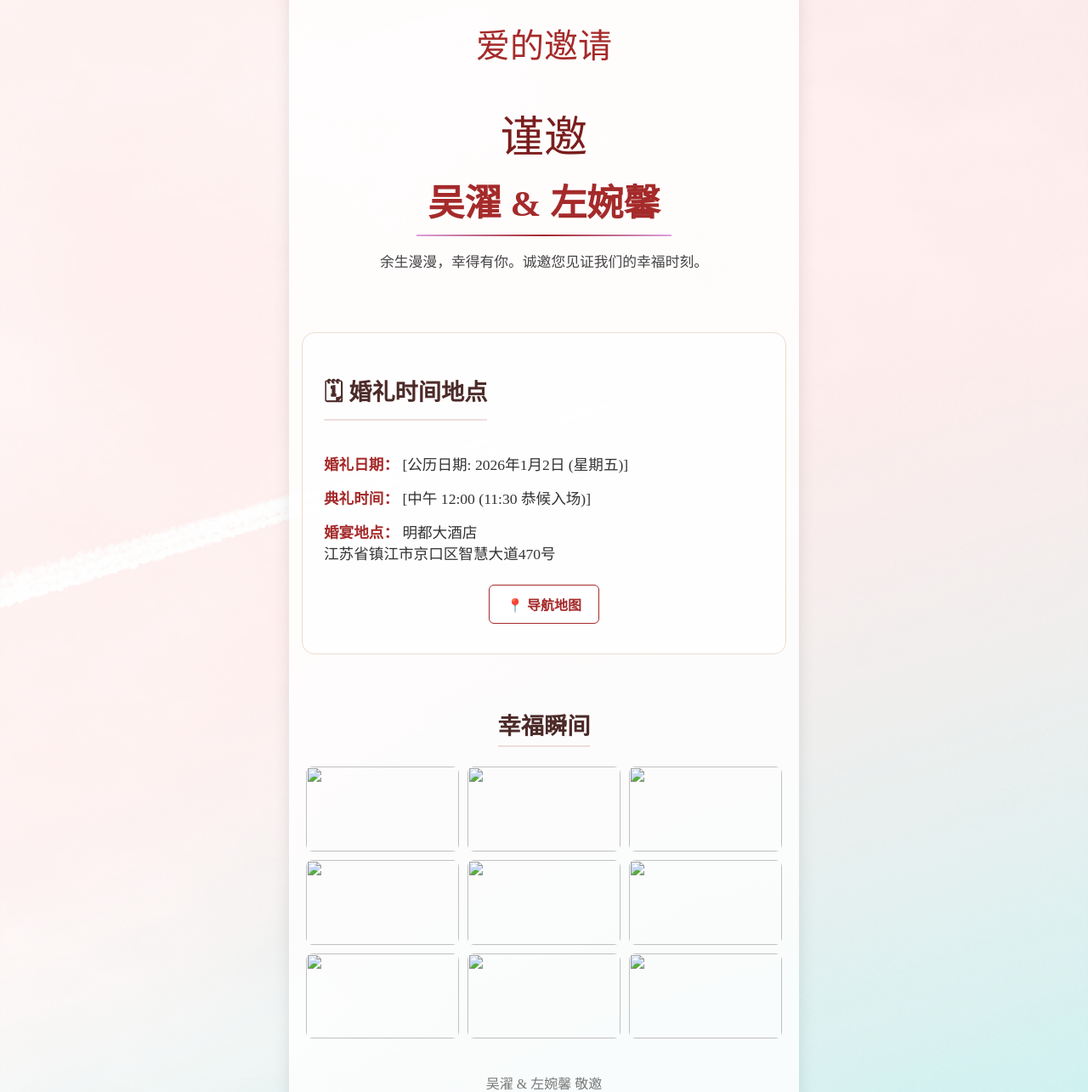
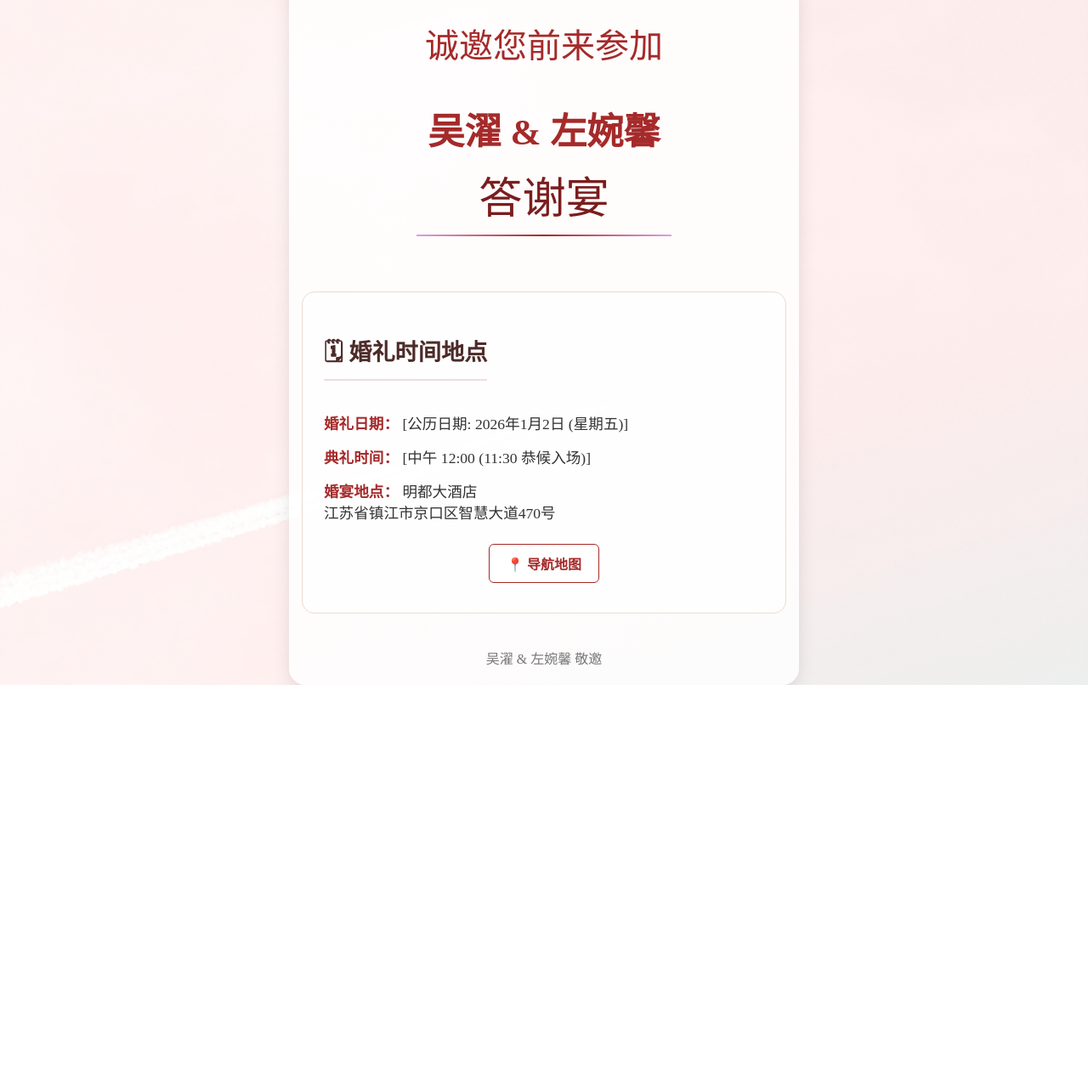
Before and after one commit to finalss/wedding-invite, a plain HTML site: page index.html in a window 1280 px wide. Shown: the part 437-1722 px from the top of the page at 85% size. After the commit the page ends 1243 px from the top, so only its background shows below. Drawn offline with Linux system fonts and the light colour scheme.

Commit message:
Update index.html

```diff
--- a/index.html
+++ b/index.html
@@ -249,11 +249,10 @@ window.onload = function () {
             <img src="https://finalss.github.io/wedding-invite/027.jpg" class="cover-photo" />
         </div>
 
-        <p class="heart-icon">爱的邀请</p>
-        <div class="title-main">谨邀</div>
+        <p class="heart-icon">诚邀您前来参加</p>
         <div class="title-names">吴濯 & 左婉馨</div>
+        <div class="title-main">答谢宴</div>
         <div class="title-line"></div>
-        <p class="title-slogan">余生漫漫，幸得有你。诚邀您见证我们的幸福时刻。</p>
     </div>
 
     <!-- ===== 婚礼详情 ===== -->
@@ -282,23 +281,6 @@ window.onload = function () {
         </div>
     </div>
 
-    <!-- ===== 照片墙 ===== -->
-    <div class="photo-wall">
-        <h2 class="section-title">幸福瞬间</h2>
-
-        <div class="photo-grid">
-            <img src="[图片URL1]" class="grid-img">
-            <img src="[图片URL2]" class="grid-img">
-            <img src="[图片URL3]" class="grid-img">
-            <img src="[图片URL4]" class="grid-img">
-            <img src="[图片URL5]" class="grid-img">
-            <img src="[图片URL6]" class="grid-img">
-            <img src="[图片URL7]" class="grid-img">
-            <img src="[图片URL8]" class="grid-img">
-            <img src="[图片URL9]" class="grid-img">
-        </div>
-    </div>
-
     <div style="padding:20px; color:#777;">
         吴濯 & 左婉馨 敬邀
     </div>
```
